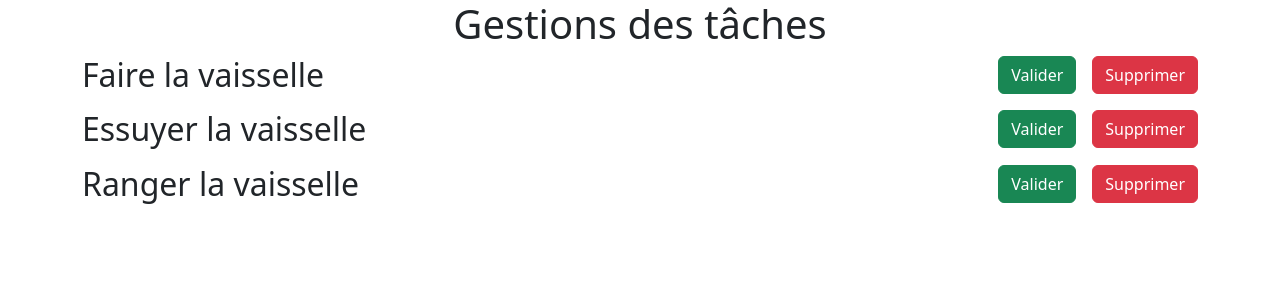
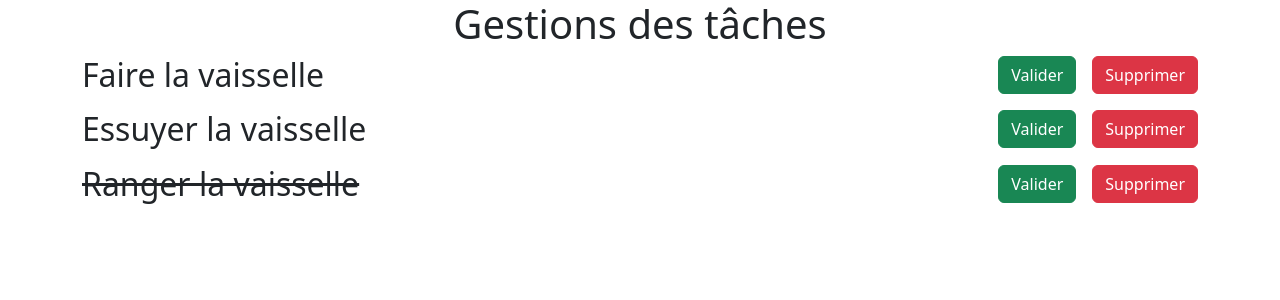
Before and after one commit to yvandouenel/diginamic_2023M09, a React (Create React App) app in the folder react/tasks/: page / in a window 1280 px wide. Shown: the top 300 px of the page. Built offline with nearby package versions, Linux system fonts and the light colour scheme.

Commit message:
Task avec gestion du clic sur le bouton valider

```diff
--- a/react/tasks/src/components/App.jsx
+++ b/react/tasks/src/components/App.jsx
@@ -4,18 +4,34 @@ import Task from './Task';
 
 function App() {
 
-  // Déclaration de l'état : tasks qui est un tableau d'objets de task
+  // Déclaration de l'état tasks qui est un tableau d'objets de task
   const [tasks, setTasks] = useState([
-    { name: "Faire la vaisselle" },
-    { name: "Essuyer la vaisselle" },
-    { name: "Ranger la vaisselle" }
+    { id: 1, name: "Faire la vaisselle", done: false },
+    { id: 2, name: "Essuyer la vaisselle", done: false },
+    { id: 3, name: "Ranger la vaisselle", done: true }
   ]);
 
+  function handleClickValidate(id) {
+    console.log(`Dans handleClickValidate, id : `, id);
+    // Changer le done qui se trouve dans l'état tasks
+    const taskUpdated = tasks.map(task => {
+      if(task.id === id) task.done = !task.done;
+      return task
+    })
+
+    // Modification du state en utilisant setTasks
+    setTasks(taskUpdated)
+  }
 
   return (
     <div className="App container">
       <h1>Gestions des tâches</h1>
-      {tasks.map((task) => <Task name={task.name} />)}
+      {tasks.map((task) =>
+        <Task
+          key={task.id}
+          task={task}
+          onClickValidate={handleClickValidate}
+        />)}
 
     </div>
   );
--- a/react/tasks/src/components/Task.jsx
+++ b/react/tasks/src/components/Task.jsx
@@ -1,10 +1,13 @@
-const Task = ({ name }) => {
+const Task = ({ task, onClickValidate }) => {
   return (
     <section className="d-flex justify-content-between my-2">
-      <h2>{name}</h2>
+
+      <h2 className={task.done ? 'text-decoration-line-through' : ""}>{task.name}</h2>
       <div>
-      <button className="btn btn-success me-3">Valider</button>
-      <button className="btn btn-danger">Supprimer</button>
+        <button
+          onClick={() => { onClickValidate(task.id) }}
+          className="btn btn-success me-3">Valider</button>
+        <button className="btn btn-danger">Supprimer</button>
       </div>
     </section>
   );
```
